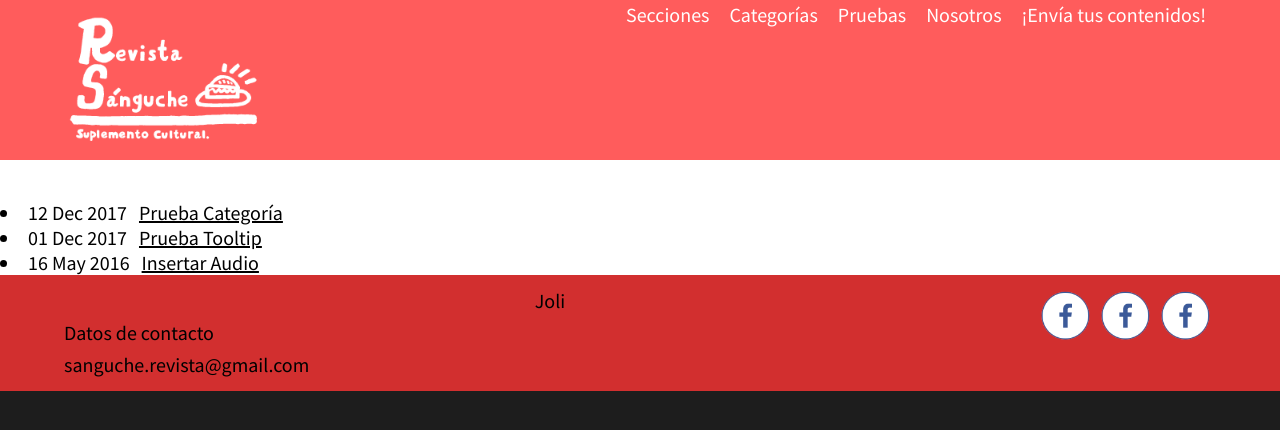
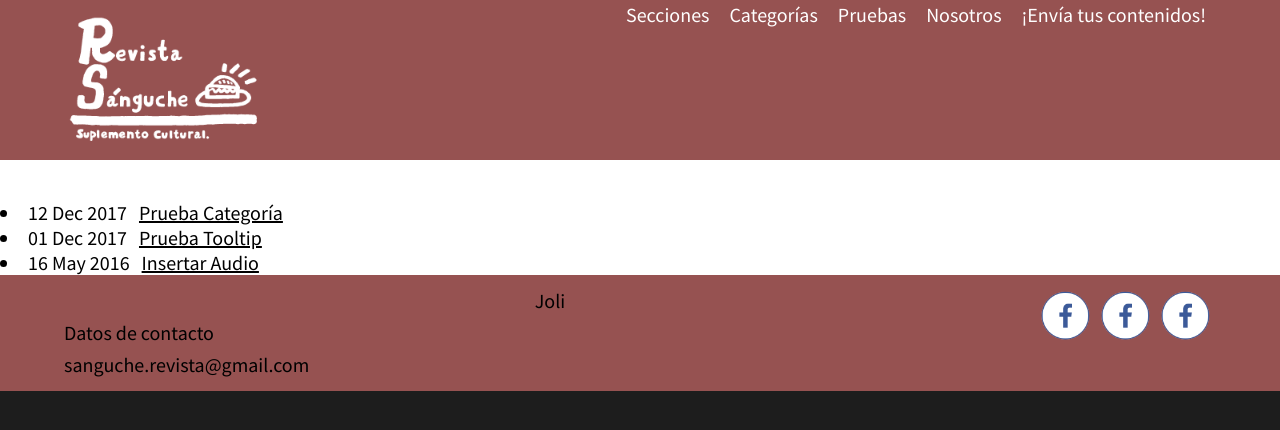
Before and after one commit to sangucherevista/sanguche1, a Jekyll site: the page built from pintura.html, in a window 1280 px wide. Shown: the top 430 px of the page. Built offline with Jekyll 4.4.1, drawn with Linux system fonts in a browser that asks for light colours.

Commit message:
Cambio color Marsala

```diff
--- a/css/style.css
+++ b/css/style.css
@@ -35,7 +35,7 @@ opacity: 0.8;
 header,
 footer,
 #top, #bottom, #left, #right {
-  background: rgba(256,52,52,0.8);
+  background: #965251;
 }
 
 header a,
```
